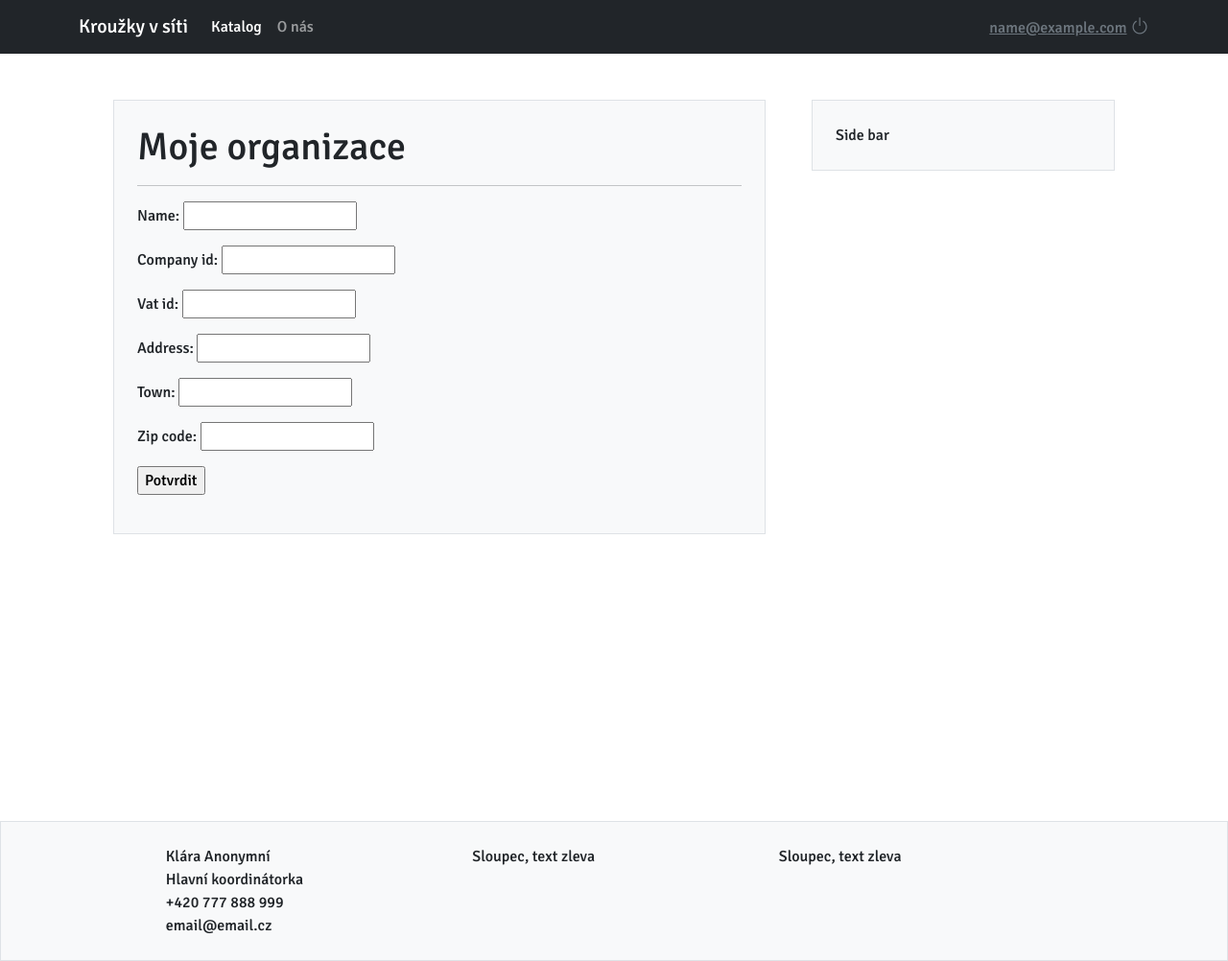
After one commit to chicocheco/krouzky, a Django app: page /organizace/upravit in a window 1280 px wide. The commit adds this page. Shown: the whole page at 96% size. Run offline with Django 3.2, Linux system fonts and the light colour scheme; the visitor is signed in with stand-in values (Sample User, id 1); some libraries are stand-ins or nearby versions.

Commit message:
change font, add dashboard and edit organization view

```diff
--- /dev/null
+++ b/catalog/forms.py
@@ -0,0 +1,9 @@
+from django import forms
+
+from .models import Organization
+
+
+class OrganizationForm(forms.ModelForm):
+    class Meta:
+        model = Organization
+        fields = ('name', 'company_id', 'vat_id', 'address', 'town', 'zip_code')
--- a/catalog/urls.py
+++ b/catalog/urls.py
@@ -1,7 +1,9 @@
-from django.urls import path, include
+from django.urls import path
 
 from . import views as catalog_views
 
 urlpatterns = [
-    path('', catalog_views.home, name='index'),
+    path('', catalog_views.home, name='home'),
+    path('muj-ucet/', catalog_views.dashboard, name='dashboard'),
+    path('organizace/upravit', catalog_views.edit_organization, name='edit_organization'),
 ]
--- a/catalog/views.py
+++ b/catalog/views.py
@@ -1,5 +1,32 @@
 from django.shortcuts import render
+from django.contrib.auth.decorators import login_required
+from .forms import OrganizationForm
 
 
 def home(request):
     return render(request, 'catalog/home.html')
+
+
+@login_required
+def edit_organization(request):
+    if request.method == 'POST':
+        organization_form = OrganizationForm(data=request.POST)
+        if organization_form.is_valid():
+            new_org = organization_form.save(commit=False)
+            request.user.organization = new_org
+            request.user.role = 'COORDINATOR'
+            new_org.save()
+            request.user.save()
+            return render(request, 'catalog/home.html')
+    else:
+        if request.user.organization:
+            organization_form = OrganizationForm(instance=request.user.organization)
+        else:
+            organization_form = OrganizationForm()
+    return render(request, 'catalog/organization/edit.html',
+                  {'organization_form': organization_form})
+
+
+@login_required
+def dashboard(request):
+    return render(request, 'catalog/dashboard.html')
--- a/config/settings.py
+++ b/config/settings.py
@@ -1,5 +1,5 @@
 from pathlib import Path
-
+from django.urls import reverse_lazy
 
 # Quick-start development settings - unsuitable for production
 # See https://docs.djangoproject.com/en/3.1/howto/deployment/checklist/
@@ -34,6 +34,7 @@ ACCOUNT_USER_MODEL_USERNAME_FIELD = None
 ACCOUNT_EMAIL_REQUIRED = True
 ACCOUNT_USERNAME_REQUIRED = False
 ACCOUNT_AUTHENTICATION_METHOD = 'email'
+LOGIN_REDIRECT_URL = reverse_lazy('home')
 
 AUTH_USER_MODEL = 'custom_user.User'
 
--- a/static/css/main.css
+++ b/static/css/main.css
@@ -0,0 +1,3 @@
+body {
+    font-family: 'Signika', sans-serif;
+}
--- a/templates/_base.html
+++ b/templates/_base.html
@@ -3,18 +3,20 @@
 <!DOCTYPE html>
 <html lang="cs">
 <head>
-    <meta charset="UTF-8">
-    <title>{% block title %}Kroužky v síti{% endblock title %}</title>
+    <meta charset="utf-8">
+    <title>{% block title %}Kroužky v síti{% endblock %}</title>
+    <link rel="stylesheet" href="https://cdn.jsdelivr.net/npm/bootstrap-icons@1.3.0/font/bootstrap-icons.css">
+    <link rel="stylesheet" href="{% static 'fa/css/all.min.css' %}">
     <link rel="stylesheet" href="{% static 'css/bootstrap.min.css' %}">
-    <link rel="stylesheet" href="{% static 'fa/css/all.min.css' %}">
+    <link rel="preconnect" href="https://fonts.gstatic.com">
+    <link href="https://fonts.googleapis.com/css2?family=Signika:wght@500&display=swap" rel="stylesheet">
     <link rel="stylesheet" href="{% static 'css/main.css' %}">
-    <link rel="stylesheet" href="https://cdn.jsdelivr.net/npm/bootstrap-icons@1.3.0/font/bootstrap-icons.css">
 </head>
 
 <body>
 <nav class="navbar navbar-expand-lg navbar-dark bg-dark">
     <div class="container">
-        <a class="navbar-brand" href="#">Kroužky v síti</a>
+        <a class="navbar-brand" href="{% url 'home' %}">Kroužky v síti</a>
         <button class="navbar-toggler" type="button" data-bs-toggle="collapse" data-bs-target="#navbarSupportedContent"
                 aria-controls="navbarSupportedContent" aria-expanded="false" aria-label="Toggle navigation">
             <span class="navbar-toggler-icon"></span>
@@ -32,11 +34,8 @@
             <ul class="navbar-nav ms-auto">
                 <li class="nav-item">
                     {% if user.is_authenticated %}
-                        <span class="text-secondary">{{ user.email }}
-                            <a href="{% url 'account_logout' %}">
-                                <i class="bi bi-power fs-5 text-secondary"></i>
-                            </a>
-                        </span>
+                        <a href="{% url 'dashboard' %}" class="text-secondary">{{ user.email }}</a>
+                        <a href="{% url 'account_logout' %}"><i class="bi bi-power fs-5 text-secondary"></i></a>
                     {% else %}
                         <span class="text-secondary">
                         <a href="{% url 'account_login' %}" class="btn btn-sm btn-outline-secondary" type="button">
--- /dev/null
+++ b/templates/catalog/organization/edit.html
@@ -0,0 +1,13 @@
+{% extends '_base.html' %}
+
+{% block title %}Moje organizace{% endblock %}
+
+{% block content %}
+    <h1>Moje organizace</h1>
+    <hr>
+    <form action="" method="post">
+        {% csrf_token %}
+        {{ organization_form.as_p }}
+        <p><input type="submit" value="Potvrdit"></p>
+    </form>
+{% endblock %}
```
Also changed, not shown: templates/catalog/dashboard.html (added, +9 -0 lines).
